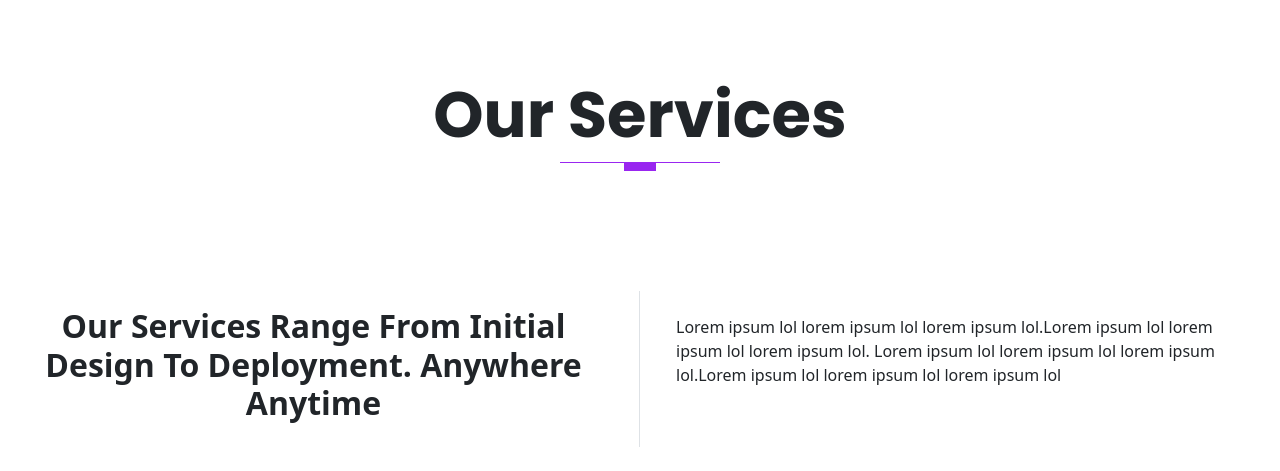
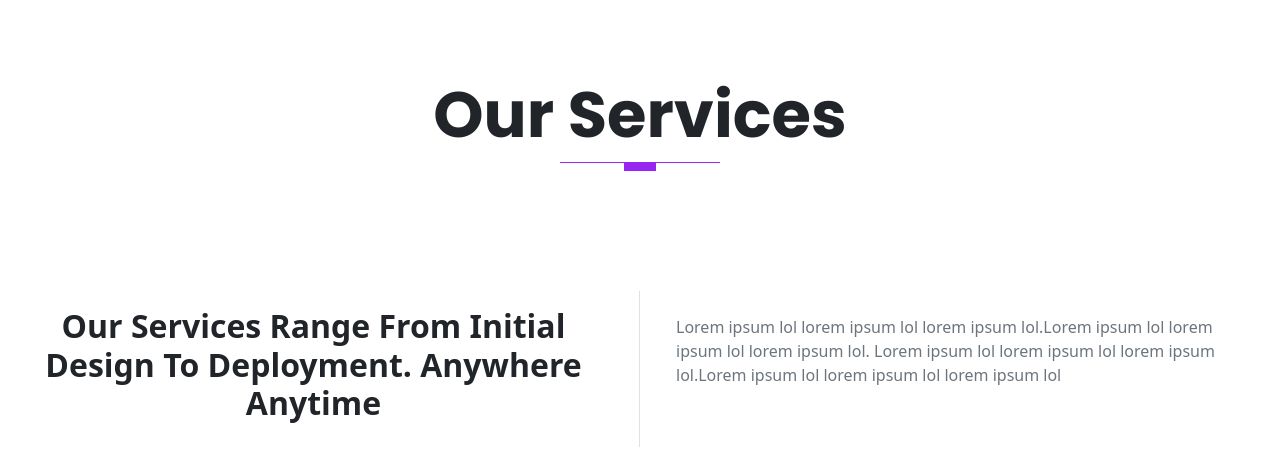
Before and after one commit to Meret12/BootstrapPortfolioFCC, a website: page index.html in a window 1280 px wide. Shown: the part 1157-1628 px from the top of the page. Drawn offline with nearby package versions, Linux system fonts and the light colour scheme.

Commit message:
paragraph muted

```diff
--- a/index.html
+++ b/index.html
@@ -148,7 +148,7 @@
           </div>
           <div class="col-md-6">
             <div class="bg-white p-4 text-start">
-              <p class="fw-light">
+              <p class="fw-light text-muted">
                 Lorem ipsum lol lorem ipsum lol lorem ipsum lol.Lorem ipsum lol lorem ipsum lol lorem ipsum lol.
               Lorem ipsum lol lorem ipsum lol lorem ipsum lol.Lorem ipsum lol lorem ipsum lol lorem ipsum lol
             </p>
```
